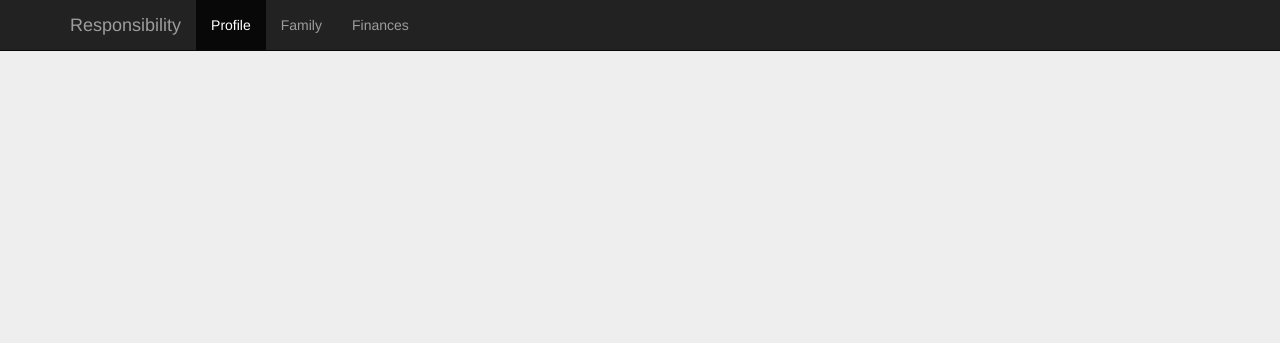
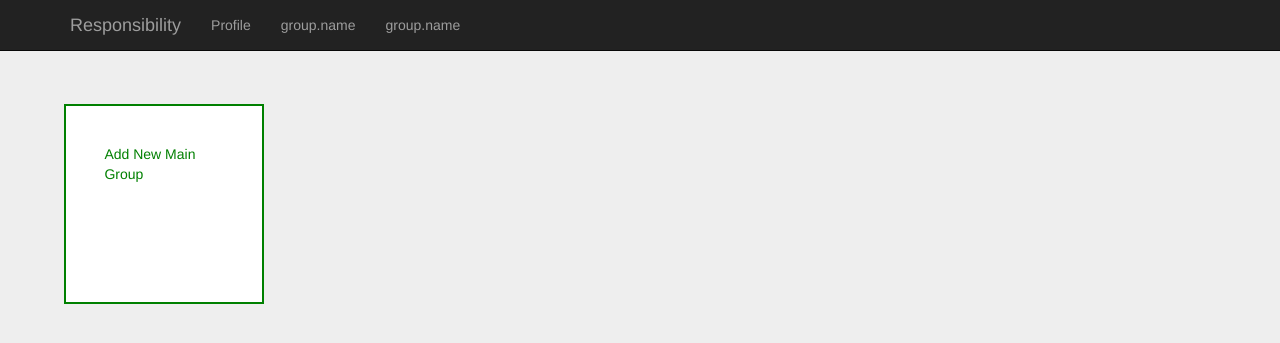
Before and after one commit to CCecilia/Responsibilties, a Django app: template templates/desktop/dashboard.html in a window 1280 px wide. Shown: the top 343 px of the page. Run offline with Django 3.2, Linux system fonts and the light colour scheme; data comes from the database, SQL or seed files in the repository; both versions use the stored data as it was after the commit; tables that the repository leaves empty hold one stand-in row (values such as "Sample post"); the template is opened without the code that fills it: values that come from a table or form of the project are taken from there, most other values are stand-ins (such as "Sample title", 1, 10 or a date in 2020); some libraries are stand-ins or nearby versions.

Commit message:
main groups added

```diff
--- a/api/models.py
+++ b/api/models.py
@@ -11,6 +11,7 @@ class User(models.Model):
     last_updated = models.DateTimeField(auto_now=True)
     last_login = models.DateTimeField(auto_now=False,null=True,blank=True)
     email_verified = models.BooleanField(default=False)
+    number_of_main_groups = models.IntegerField(default=0)
 
     def __unicode__(self):
         return str(self.email)
@@ -20,3 +21,12 @@ class User(models.Model):
             "username",
             "login_email"
         )
+
+
+class MainGroup(models.Model):
+    name = models.CharField(max_length=254,blank=False,null=False,)
+    user = models.ForeignKey('User',blank=False,null=False)
+    date_created = models.DateTimeField(auto_now_add=True)
+
+    def __unicode__(self):
+        return str(self.name)
--- a/api/static/css/desktop.css
+++ b/api/static/css/desktop.css
@@ -66,29 +66,18 @@ body {
     padding-top: 5%;
 }
 
-
-/* Sidebar navigation */
-.sidebar{
-
-}
-.nav-sidebar {
-    margin-right: -21px; /* 20px padding + 1px border */
-    margin-bottom: 20px;
-    margin-left: -20px;
+.add-main-grouping,.add-main-grouping-input{
+    width: 200px;
+    height: 200px;
+    background-color: #FFF;
+    border: 2px solid green;
+    color: green;
+    margin: 5%;
+    padding: 3%;
+    cursor: pointer;
+    display: inline-block;
 }
 
-.nav-sidebar > li > a {
-  padding-right: 20px;
-  padding-left: 20px;
+.add-main-grouping-input{
+    display: none;
 }
-
-.nav-sidebar > .active > a,
-.nav-sidebar > .active > a:hover,
-.nav-sidebar > .active > a:focus {
-  color: #fff;
-  background-color: #428bca;
-}
-
-.profile-content{
-    border-left: 1px solid black;
-}
--- a/api/static/js/desktop.js
+++ b/api/static/js/desktop.js
@@ -89,4 +89,26 @@ $(document).ready(function(){
         $(this).addClass("active");
     });
 
+    //Main Groups
+    $(".add-main-grouping").click(function(){
+        $(".add-main-grouping-input").css("display","inline-block");
+    });
+
+    $("#add-main-grouping-button").click(function(){
+        group_name = $("input[name='main-group-name']");
+        if( group_name.val() !== ""){
+            params = {
+                name: group_name.val()
+            };
+            $.post('/addMainGroup/', params, function (response) {
+                if(response.status === "success"){
+                    $(".add-main-grouping-input").empty();
+                    $(".add-main-grouping-input").text("main group added");
+                }
+            }, "json")
+        }else{
+            group_name.css("border","1px solid red");
+        }
+
+    });
 });
--- a/api/urls.py
+++ b/api/urls.py
@@ -12,4 +12,5 @@ urlpatterns = [
     #Ajax
     url(r'^registerUser/$', views.registerUser, name='registerUser'),
     url(r'^loginAjax/$', views.loginAjax, name='loginAjax'),
+    url(r'^addMainGroup/$', views.addMainGroup, name='addMainGroup'),
 ]
--- a/templates/desktop/base.html
+++ b/templates/desktop/base.html
@@ -42,15 +42,14 @@
                     </div>
                     <div id="navbar" class="collapse navbar-collapse">
                         <ul class="nav navbar-nav">
-                            <li class="nav-link active">
+                            <li class="nav-link">
                                 <a href="{% url 'api:profile' user.uid %}">Profile</a>
                             </li>
-                            <li class="nav-link">
-                                <a href="#about">Family</a>
-                            </li>
-                            <li class="nav-link">
-                                <a href="#contact">Finances</a>
-                            </li>
+                            {% for group in mainGroups %}
+                                <li class="nav-link">
+                                    <a href="">group.name</a>
+                                </li>
+                            {% endfor %}
                         </ul>
                     </div><!--/.nav-collapse -->
                 </div>
--- a/templates/desktop/dashboard.html
+++ b/templates/desktop/dashboard.html
@@ -1,5 +1,11 @@
 {% extends 'desktop/base.html'%}
 {% load staticfiles %}
 {% block content %}
-    <h1>{{ user.username }}</h1>
+    <div class="add-main-grouping">
+        Add New Main Group
+    </div>
+    <div class="add-main-grouping-input">
+        <input type="text" name="main-group-name" placeholder="group-name"/>
+        <button id="add-main-grouping-button" class="btn btn-success">Add</button>
+    </div>
 {% endblock %}
```
Also changed, not shown: api/views.py (+14 -1 lines), templates/desktop/profile.html (+1 -27 lines), db.sqlite3.
